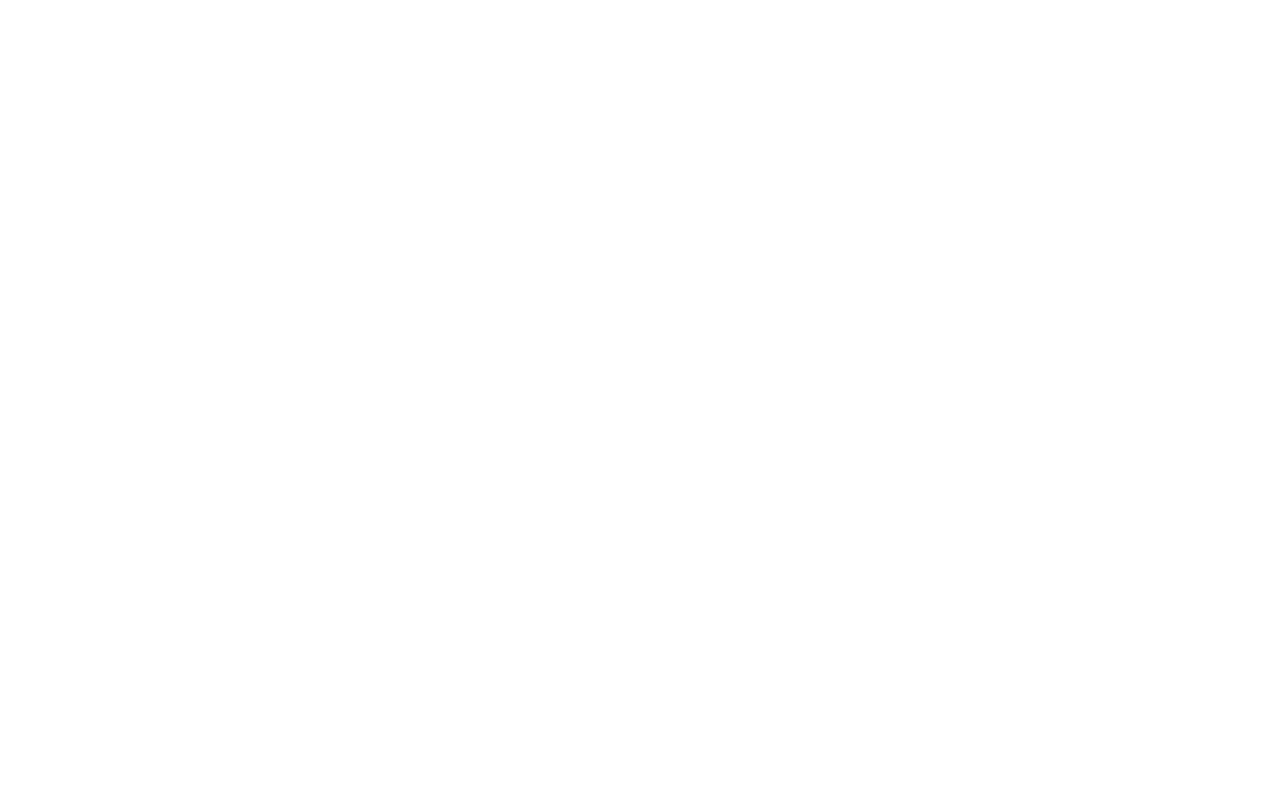
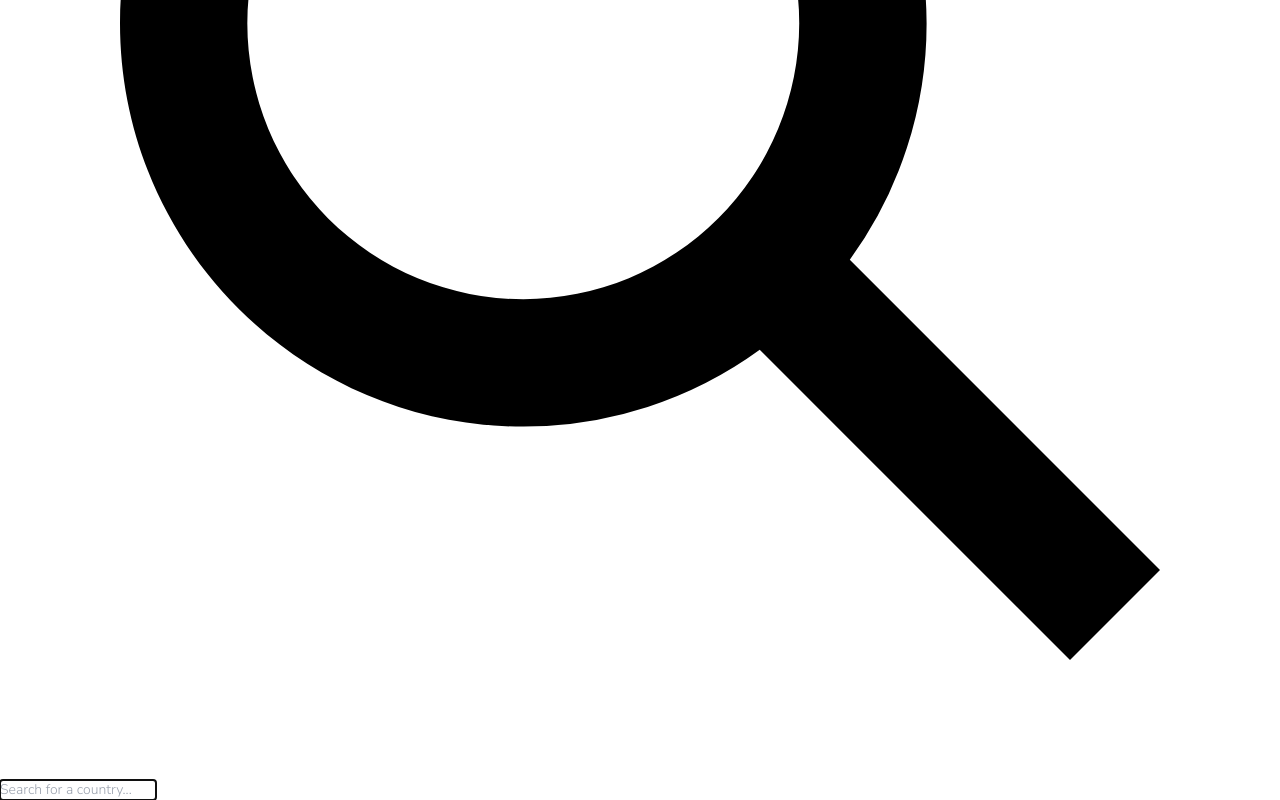
Before and after one commit to hns-dev/rest-countries-api, a React (Create React App) app: page / in a window 1280 px wide. Shown: the part 592-1392 px from the top of the page. Before the commit the page ends 800 px from the top, so only its background shows below. Built offline with nearby package versions, Linux system fonts and the light colour scheme.

Commit message:
Create search component

```diff
--- a/src/App.js
+++ b/src/App.js
@@ -1,5 +1,6 @@
 import { useEffect, useState } from "react";
 import Header from "./components/Header";
+import Search from "./components/Search";
 
 function App() {
   // Define dark mode state and use the current value in the local storage as the initial vlaue
@@ -22,6 +23,7 @@ function App() {
   return (
     <div className="App">
       <Header darkMode={darkMode} handleDarkModeChange={handleDarkModeChange} />
+      <Search />
     </div>
   );
 }
--- /dev/null
+++ b/src/components/Search.js
@@ -0,0 +1,30 @@
+import { useState } from "react";
+
+const Search = () => {
+  const [searchText, setSearchText] = useState("");
+
+  return (
+    <form>
+      <div>
+        <svg
+          xmlns="http://www.w3.org/2000/svg"
+          viewBox="0 0 512 512"
+          className="ionicon"
+        >
+          <title>Search</title>
+          <path d="M464 428L339.92 303.9a160.48 160.48 0 0030.72-94.58C370.64 120.37 298.27 48 209.32 48S48 120.37 48 209.32s72.37 161.32 161.32 161.32a160.48 160.48 0 0094.58-30.72L428 464zM209.32 319.69a110.38 110.38 0 11110.37-110.37 110.5 110.5 0 01-110.37 110.37z" />
+        </svg>
+
+        <input
+          type="text"
+          placeholder="Search for a country..."
+          value={searchText}
+          onChange={(e) => setSearchText(e.target.value)}
+          autoFocus
+        />
+      </div>
+    </form>
+  );
+};
+
+export default Search;
```
